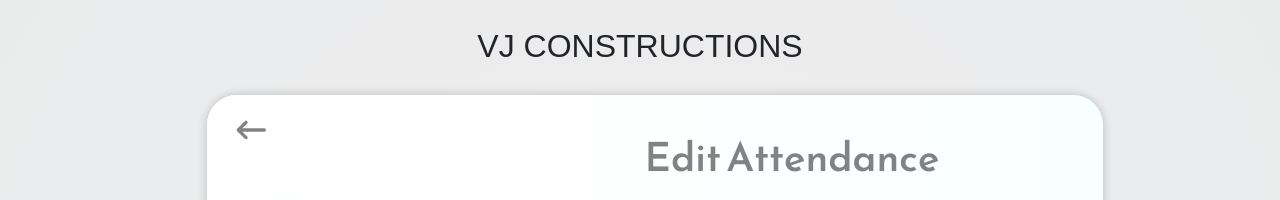
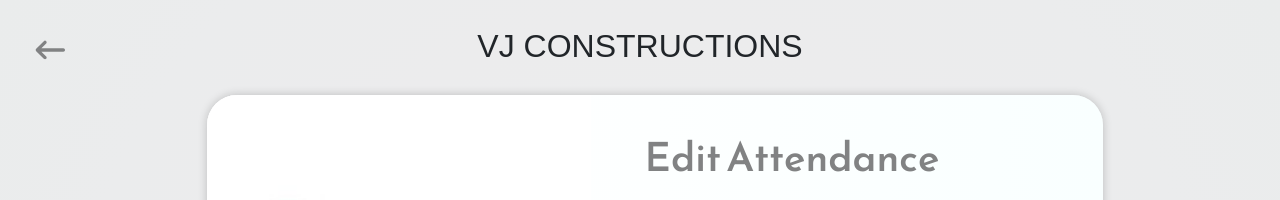
Before and after one commit to antoalex07/emp-reg-frontend, a React (Create React App) app: page /updateAttendance in a window 1280 px wide. Shown: the top 200 px of the page. Built offline with nearby package versions, Linux system fonts and the light colour scheme; no server answers; a web font is replaced by a local one.

Commit message:
back button made relative to the div

```diff
--- a/src/page/updateAttendance/UpdateAttendance.js
+++ b/src/page/updateAttendance/UpdateAttendance.js
@@ -65,9 +65,9 @@
                 <div className='image-container'>
                         <KeyboardBackspaceRounded
                             htmlColor='#818283'
-                            style={{ position: 'fixed',
-                                    top: '110px',
-                                    left: '231px',
+                            style={{ position: 'absolute',
+                                    top: '30px',
+                                    left: '30px',
                                     fontSize: '40px',
                                 }}/>
                 </div>
```
